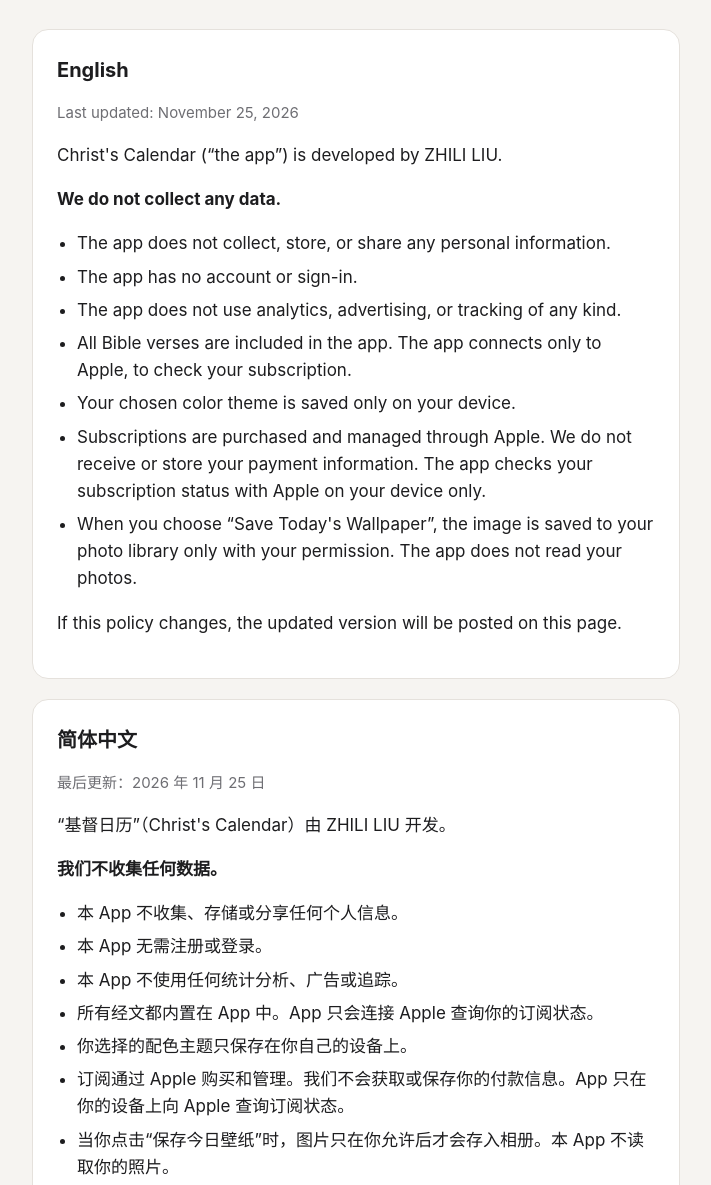
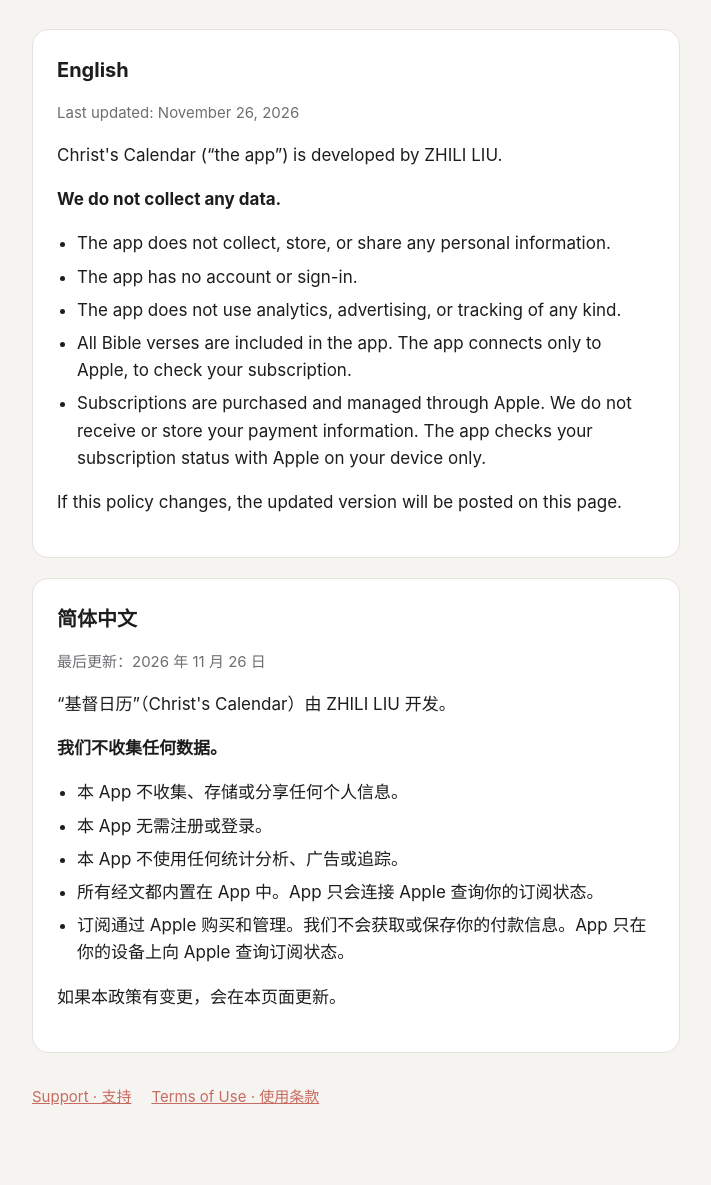
Before and after one commit to luckysaigoon/christs-calendar, a plain HTML site: page privacy.html in a window 1280 px wide. Shown: the part 115-1300 px from the top of the page, without its empty margins (284-995 px from the left). Drawn offline with Linux system fonts and the light colour scheme.

Commit message:
Remove wallpaper feature and update subscription terms
The app no longer saves wallpapers or offers colour themes, and every
new user now gets 2 free months before subscribing.

Co-Authored-By: Claude Opus 5.5 <noreply@anthropic.com>

```diff
--- a/privacy.html
+++ b/privacy.html
@@ -18,7 +18,7 @@
 
   <section>
     <h2>English</h2>
-    <p class="muted">Last updated: November 25, 2026</p>
+    <p class="muted">Last updated: November 26, 2026</p>
     <p>Christ's Calendar (“the app”) is developed by ZHILI LIU.</p>
     <p><strong>We do not collect any data.</strong></p>
     <ul>
@@ -26,16 +26,14 @@
       <li>The app has no account or sign-in.</li>
       <li>The app does not use analytics, advertising, or tracking of any kind.</li>
       <li>All Bible verses are included in the app. The app connects only to Apple, to check your subscription.</li>
-      <li>Your chosen color theme is saved only on your device.</li>
       <li>Subscriptions are purchased and managed through Apple. We do not receive or store your payment information. The app checks your subscription status with Apple on your device only.</li>
-      <li>When you choose “Save Today's Wallpaper”, the image is saved to your photo library only with your permission. The app does not read your photos.</li>
     </ul>
     <p>If this policy changes, the updated version will be posted on this page.</p>
   </section>
 
   <section lang="zh-Hans">
     <h2>简体中文</h2>
-    <p class="muted">最后更新：2026 年 11 月 25 日</p>
+    <p class="muted">最后更新：2026 年 11 月 26 日</p>
     <p>“基督日历”（Christ's Calendar）由 ZHILI LIU 开发。</p>
     <p><strong>我们不收集任何数据。</strong></p>
     <ul>
@@ -43,9 +41,7 @@
       <li>本 App 无需注册或登录。</li>
       <li>本 App 不使用任何统计分析、广告或追踪。</li>
       <li>所有经文都内置在 App 中。App 只会连接 Apple 查询你的订阅状态。</li>
-      <li>你选择的配色主题只保存在你自己的设备上。</li>
       <li>订阅通过 Apple 购买和管理。我们不会获取或保存你的付款信息。App 只在你的设备上向 Apple 查询订阅状态。</li>
-      <li>当你点击“保存今日壁纸”时，图片只在你允许后才会存入相册。本 App 不读取你的照片。</li>
     </ul>
     <p>如果本政策有变更，会在本页面更新。</p>
   </section>
```
Also changed, not shown: index.html (+2 -4 lines).
